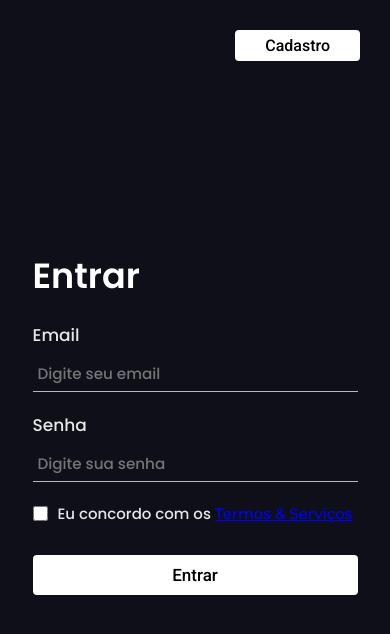
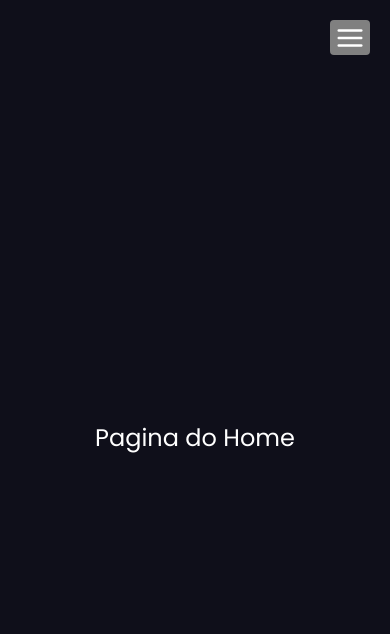
Before and after one commit to 888888b/Cadastro_app, a React (Vite) app: page /home in a window 390 px wide. Before the commit this address led to /. Shown: the top 634 px of the page. Built offline with nearby package versions, Linux system fonts and the light colour scheme.

Commit message:
criando a logica de login

```diff
--- a/src/App.css
+++ b/src/App.css
@@ -4,6 +4,7 @@
   margin: 0;
   padding: 0;
   overflow-x: hidden;
+  -webkit-tap-highlight-color: transparent;
 }
 
 @keyframes fadeIn{
@@ -52,6 +53,10 @@ header{
   height: 70px;
   padding: 0px 50px;
   box-sizing: border-box;
+}
+
+.menu-container{
+  display: none;
 }
 
 header nav ul{
@@ -339,3 +344,114 @@ header h1{
   }
 
 }
+
+@media screen and (max-width: 600px){
+  header{
+    justify-content: center;
+    height: 90px;
+    position: relative;
+  }
+
+  header h1{
+    display: none;
+  }
+
+  header nav{
+    display: none;
+  }
+
+  .menu-container{
+    display: block;
+    width: 100%;
+    position: absolute;
+    top: 0;
+    height: 180px;
+    left: 0;
+    background-color: var(--white);
+  }
+
+
+
+  .menu-container::before{
+    content: '';
+    width: 100%;
+    height: 110%;
+    position: absolute;
+    top: 0;
+    z-index: 2;
+    left: 0;
+    background-color: var(--medium-blue);
+    transition: all .2s ease-in-out;
+  }
+
+  .menu-container .menu-icon-box{
+    width: 40px;
+    height: 35px;
+    position: absolute;
+    top: 20px;
+    right: 20px;
+    color: var(--white);
+    background-color: gray;
+    font-size: 30px;
+    border-radius: 4px;
+    cursor: pointer;
+    display: block;
+    display: flex;
+    z-index: 4;
+    justify-content: center;
+    align-items: center;
+  }
+
+  .menu-container .options-box{
+    margin-top: 20px;
+    padding-left: 10px;
+  }
+
+  .menu-container ul{
+    display: flex;
+    flex-direction: column;
+    row-gap: 10px;
+  }
+
+  .menu-container ul li{
+    width: 100%;
+    font: 500 16px 'Roboto', 'Poppins', sans-serif;
+    color: var(--black);
+    border: none;
+    padding-bottom: 5px;
+    border-bottom: 1pt solid rgb(0, 0, 0, 0.1);
+  }
+
+  .cadastros-page{
+    width: 100%;
+  }
+
+  .cadastros-page table{
+    transform: scale(.65);
+  }
+
+  .cadastros-page .section-title h1{
+    text-align: center;
+  }
+
+  .cadastros-page .table-container{
+    margin: auto;
+    display: flex;
+    padding: 0;
+    justify-content: center;
+    width: 90%;
+  }
+
+  .cadastros-page, .profile-page, .homepage{
+    height: calc(100vh - 150px);
+  }
+
+  .cadastros-page h1, .profile-page h1, .homepage h1{
+    font-size: 1.5em;
+  }
+
+  .auth-page form .input-box .show-icon{
+    right: 5px;
+  }
+
+}
--- a/src/App.jsx
+++ b/src/App.jsx
@@ -1,34 +1,32 @@
 import './App.css';
-import { useState } from 'react';
-import { BrowserRouter as Router, Routes, Route, Navigate } from 'react-router-dom';
+import { useState, useEffect } from 'react';
+import { BrowserRouter as Router, Routes, Route, Navigate, useNavigate } from 'react-router-dom';
 import React from 'react';
 import Header from './components/header.jsx';
 import Home from './components/home.jsx';
 import Cadastros from './components/cadastros.jsx';
 import Profile from './components/profile.jsx';
 import AuthPage from './components/authPage.jsx';
+import Menu from './components/mobileMenu.jsx'
 
 function App() {
+  const [isLoggedIn, setIsLoggedIn] = useState(true);
+
   return (
       <Router>
           <Routes>
-            <Route path='/' element={<AuthPage />} />
-            <Route path='*' element={<AuthenticatedRoutes />}/>
+            <Route path='/' element={<AuthPage/>} />
+            <Route path='*' element={isLoggedIn ? <AuthenticatedRoutes /> : <Navigate to='/'/>} />
           </Routes>
       </Router>
   );
 }
 
 function AuthenticatedRoutes() {
-  const [isLoggedIn, setIsLoggedIn] = useState(false);
-
-  if (!isLoggedIn){
-    return <Navigate to='/'/>
-  }
-
   return(
     <>
       <Header/>
+      <Menu/>
       <Routes>
           <Route path='/home' element={<Home/>}/>
           <Route path='/usuarios' element={<Cadastros />} />
--- a/src/components/authPage.jsx
+++ b/src/components/authPage.jsx
@@ -1,13 +1,15 @@
-import { useRef, useState } from "react";
+import { useEffect, useRef, useState } from "react";
 import { FaRegEyeSlash } from "react-icons/fa";
+import { useNavigate } from "react-router-dom";
 
-function AuthPage() {
+function AuthPage({ onLogged }) {
     const mainRef = useRef(undefined);
     const signInInput = useRef(undefined);
     const signUpInput = useRef(undefined);
     const [showBtnActive, setShowBtnActive] = useState('disable');
     let children = undefined;
     let formType = 'sign-in';
+    const navigate = useNavigate(undefined);
 
     const getRef = () => {
         if (mainRef.current){
@@ -59,11 +61,20 @@ function AuthPage() {
         }
     }
 
+    setTimeout(() => {
+        onLogged = true;
+        console.log(onLogged);
+    }, 2000);
+
+    const handleSubmitForm = () => {
+        navigate('/home');
+    }
+
     return(
         <main ref={mainRef} className="auth-page">
             <section className="sign-up-form auth-form">
                 <button className="change-form-btns" onClick={handleChangeForm}>Entrar</button>
-                <form>
+                <form onSubmit={handleSubmitForm}>
                     <h2>Cadastro</h2>
                     <div className="email-input-box">
                         <label htmlFor="sign-up-email">Email</label>
@@ -80,13 +91,13 @@ function AuthPage() {
                         <input id="btn-check1" type="checkbox" required/>
                         <label htmlFor="btn-check1">Eu concordo com os <span>Termos & Serviços</span></label>
                     </div>
-                    <button>Enviar</button>
+                    <button type="submit">Enviar</button>
                 </form>
             </section>
 
             <section className="sign-in-form auth-form">
                 <button className="change-form-btns" onClick={handleChangeForm}>Cadastro</button>
-                <form>
+                <form onSubmit={handleSubmitForm}>
                     <h2>Entrar</h2>
                     <div className="email-input-box">
                         <label htmlFor="sign-in-email">Email</label>
@@ -103,7 +114,7 @@ function AuthPage() {
                         <input id="btn-check2" type="checkbox" required/>
                         <label htmlFor="btn-check2">Eu concordo com os <span>Termos & Serviços</span></label>
                     </div>
-                    <button>Entrar</button>
+                    <button type="submit">Entrar</button>
                 </form>
             </section>
 
--- a/src/components/header.jsx
+++ b/src/components/header.jsx
@@ -6,6 +6,7 @@ function Header() {
     const pagesRef = useRef(undefined);
     const navigate = useNavigate(undefined);
     let children = undefined;
+
     const handlePagesRef = () => {
         if (pagesRef.current){
             children = pagesRef.current.childNodes;
@@ -34,6 +35,7 @@ function Header() {
                 <ul ref={pagesRef}>
                     <li id='home' onClick={handleNavigate}>Home</li>
                     <li id='usuarios' onClick={handleNavigate}>Usuarios</li>
+                    <li id="auth-page" onClick={handleNavigate}>Login</li>
                     <li id='profile' onClick={handleNavigate}>Conta</li>
                 </ul>
             </nav>
--- /dev/null
+++ b/src/components/mobileMenu.jsx
@@ -0,0 +1,40 @@
+import { FiMenu } from "react-icons/fi";
+import { useNavigate } from "react-router-dom";
+import { useState } from "react";
+
+function Menu() {
+    const navigate = useNavigate(undefined);
+    const [menuActive, setMenuActive] = useState('disable');
+
+    const handleNavigate = (e) => {
+        navigate(`/${e.target.id}`);
+    }
+
+    const handleMenuActive = () => {
+        if (menuActive === 'menu-active'){
+            setMenuActive('disable');
+        }else{
+            setMenuActive('menu-active');
+        }
+    }
+
+    return(
+        <div className={`menu-container ${menuActive}`}>
+            <div className="menu-icon-box">
+                <FiMenu onClick={handleMenuActive} className="menu-icon"/>
+            </div>
+            <div className="options-box">
+                <nav>
+                    <ul>
+                        <li id='home' onClick={handleNavigate}>Home</li>
+                        <li id='usuarios' onClick={handleNavigate}>Usuarios</li>
+                        <li id="auth-page" onClick={handleNavigate}>Login</li>
+                        <li id='profile' onClick={handleNavigate}>Conta</li>
+                    </ul>
+                </nav>
+            </div>
+        </div>
+    )
+}
+
+export default Menu;
```
